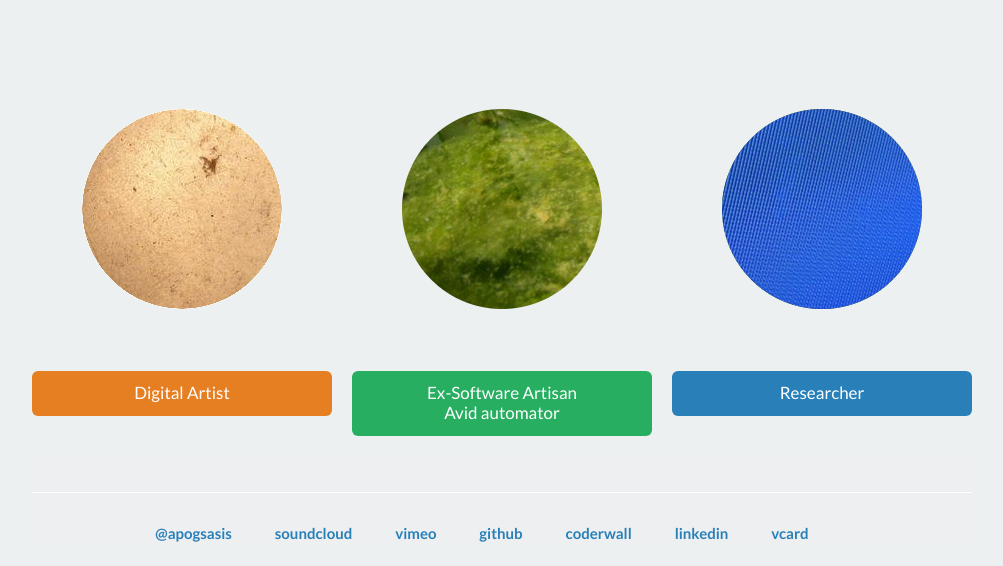
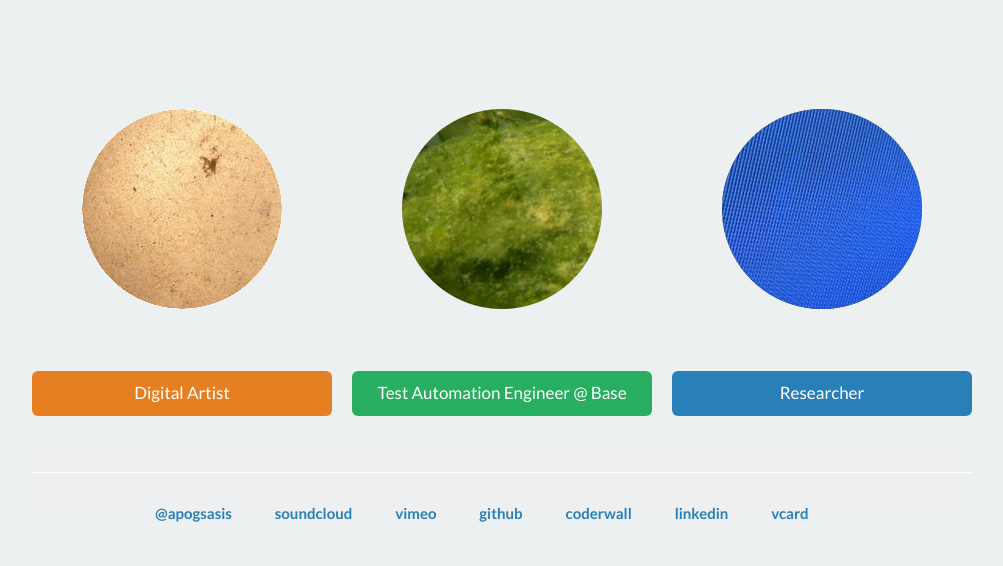
Before and after one commit to enajski/enajski.pl-h5bp, a plain HTML site: page index.html in a window 1280 px wide. Shown: the part 234-800 px from the top of the page, without its empty margins (138-1141 px from the left). Drawn offline with Linux system fonts and the light colour scheme.

Commit message:
Update pro link

```diff
--- a/index.html
+++ b/index.html
@@ -40,7 +40,7 @@
           <div class="planet-wrapper">
             <img src="images/portfolio/role2.png" alt="">
           </div>
-          <a href="https://getbase.com" class="btn btn-large btn-block palette-nephritis">Ex-Software Artisan<br/>Avid automator</a>
+          <a href="https://lab.getbase.com" class="btn btn-large btn-block palette-nephritis">Test Automation Engineer @ Base</a>
         </div>
         <div class="span4">
           <div class="planet-wrapper">
```
